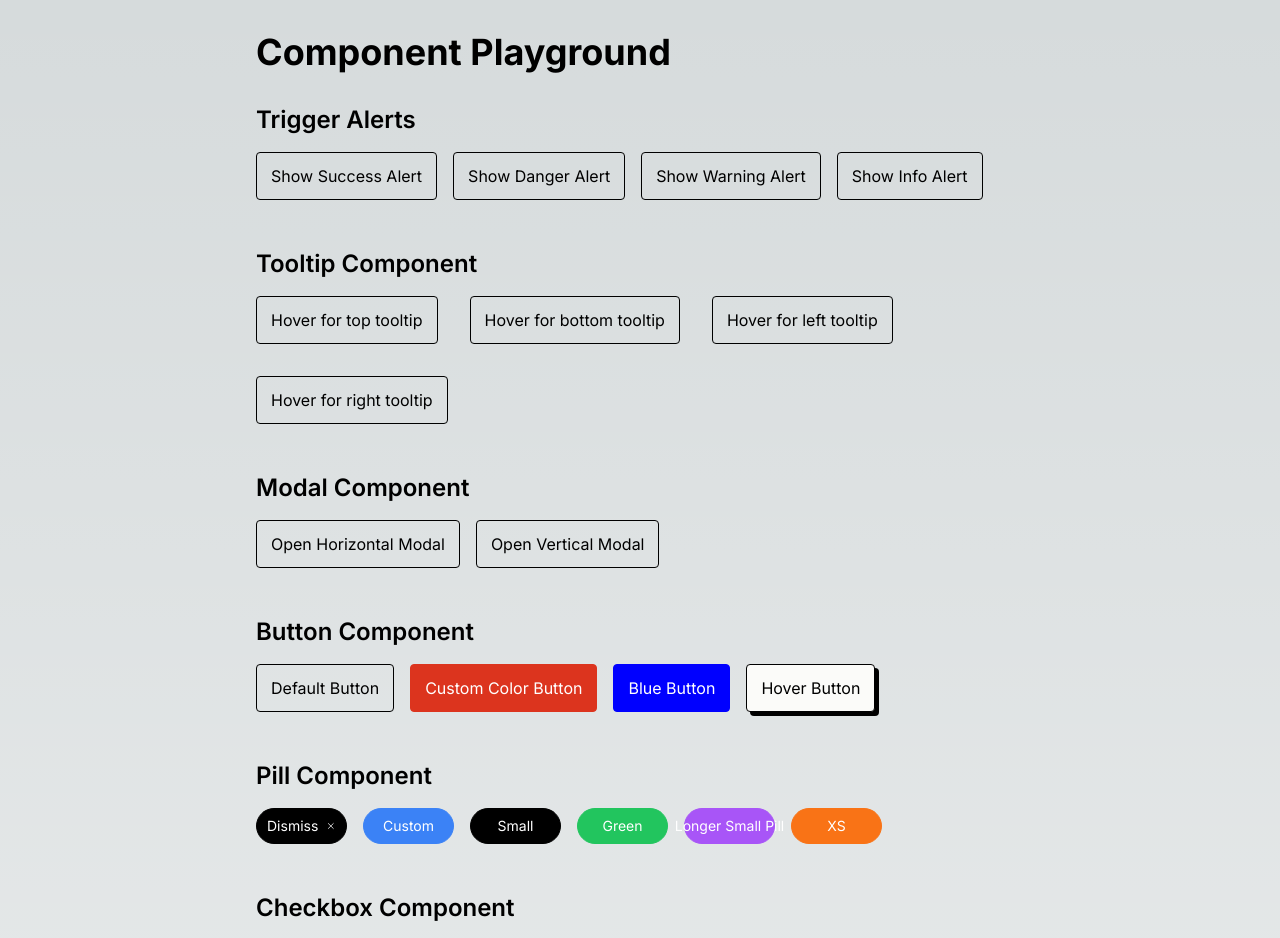
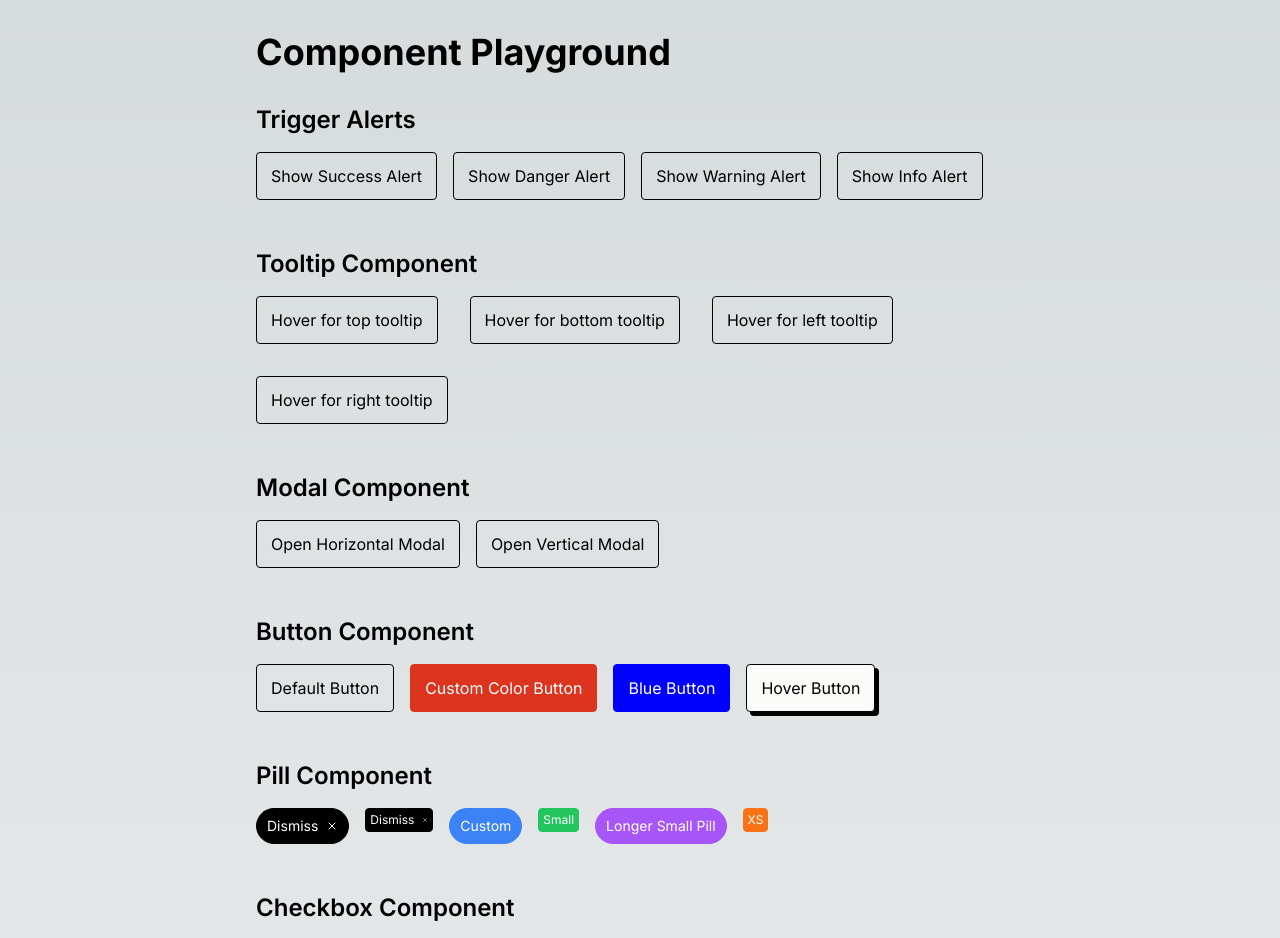
Before and after one commit to m2rads/financial-calendar, a Next.js app: page /playground in a window 1280 px wide. Shown: the top 938 px of the page. Built offline with nearby package versions, Linux system fonts and the light colour scheme.

Commit message:
add small pill

```diff
--- a/app/playground/page.tsx
+++ b/app/playground/page.tsx
@@ -163,24 +163,25 @@ export default function Playground() {
         <section className="space-y-4 mb-12">
           <h2 className="text-2xl font-semibold">Pill Component</h2>
           <div className="flex flex-wrap gap-4">
-            <Pill className="bg-black text-white border-black hover:shadow-[4px_4px_0px_0px_rgba(0,0,0,1)] hover:-translate-x-[2px] hover:-translate-y-[2px]">
-              <PillContent>Dismiss</PillContent>
+            <Pill variant="rounded" className="bg-black text-white border-black hover:shadow-[4px_4px_0px_0px_rgba(0,0,0,1)] hover:-translate-x-[2px] hover:-translate-y-[2px]">
+              <PillContent variant="rounded">Dismiss</PillContent>
               <OutlineX className="w-3 h-3" />
             </Pill>
-            <Pill className="bg-blue-500 text-white border-blue-500 hover:shadow-[4px_4px_0px_0px_rgba(59,130,246,1)] hover:-translate-x-[2px] hover:-translate-y-[2px]">
-              <PillContent>Custom</PillContent>
+            <Pill variant="small" className="bg-black text-white border-black hover:shadow-[4px_4px_0px_0px_rgba(0,0,0,1)] hover:-translate-x-[2px] hover:-translate-y-[2px] w-[68px]">
+              <PillContent variant="small">Dismiss</PillContent>
+              <OutlineX className="w-3 h-3" />
             </Pill>
-            <Pill className="bg-black text-white border-black hover:shadow-[4px_4px_0px_0px_rgba(0,0,0,1)] hover:-translate-x-[2px] hover:-translate-y-[2px]">
-              <PillContent>Small</PillContent>
+            <Pill variant="rounded" className="bg-blue-500 text-white border-blue-500 hover:shadow-[4px_4px_0px_0px_rgba(59,130,246,1)] hover:-translate-x-[2px] hover:-translate-y-[2px]">
+              <PillContent variant="rounded">Custom</PillContent>
             </Pill>
-            <Pill className="bg-green-500 text-white border-green-500 hover:shadow-[4px_4px_0px_0px_rgba(34,197,94,1)] hover:-translate-x-[2px] hover:-translate-y-[2px]">
-              <PillContent>Green</PillContent>
+            <Pill variant="small" className="bg-green-500 text-white border-green-500 hover:shadow-[4px_4px_0px_0px_rgba(34,197,94,1)] hover:-translate-x-[2px] hover:-translate-y-[2px]">
+              <PillContent variant="small">Small</PillContent>
             </Pill>
-            <Pill className="bg-purple-500 text-white border-purple-500">
-              <PillContent>Longer Small Pill</PillContent>
+            <Pill variant="rounded" className="bg-purple-500 text-white border-purple-500">
+              <PillContent variant="rounded">Longer Small Pill</PillContent>
             </Pill>
-            <Pill className="bg-orange-500 text-white border-orange-500">
-              <PillContent>XS</PillContent>
+            <Pill variant="small" className="bg-orange-500 text-white border-orange-500">
+              <PillContent variant="small">XS</PillContent>
             </Pill>
           </div>
         </section>
--- a/components/ui/pill.tsx
+++ b/components/ui/pill.tsx
@@ -1,52 +1,52 @@
 import React from "react";
-import { cva, type VariantProps } from "class-variance-authority";
 import { cn } from "@/lib/utils";
 
-const pillVariants = cva(
-  "flex flex-row justify-center items-center gap-2 border border-solid box-border transition-all duration-200",
-  {
-    variants: {
-      size: {
-        regular: "w-[91px] h-9 px-2.5 py-1.5 rounded-[160px] text-sm leading-[130%]",
-        small: "h-6 px-1.5 py-0.5 rounded text-xs leading-[120%]",
-      },
-    },
-    defaultVariants: {
-      size: "regular",
-    },
-  }
-);
-
-interface PillProps
-  extends React.HTMLAttributes<HTMLDivElement>,
-    VariantProps<typeof pillVariants> {
-  hoverEffect?: boolean;
+interface PillProps extends React.HTMLAttributes<HTMLDivElement> {
+  variant?: 'rounded' | 'small';
+  children: React.ReactNode;
 }
 
-const Pill = React.forwardRef<HTMLDivElement, PillProps>(
-  ({ className, size, children, hoverEffect = false, ...props }, ref) => {
+export const Pill: React.FC<PillProps> = ({ variant = 'rounded', children, className, ...props }) => {
   return (
     <div
-        className={cn(pillVariants({ size }), className)}
-        ref={ref}
+      className={cn(
+        "flex flex-row justify-center items-center gap-2 border border-black border-solid bg-white",
+        variant === 'rounded'
+          ? "h-9 px-2.5 py-1.5 rounded-[160px]"
+          : "h-6 px-1 rounded inline-flex items-center", // Added px-1 and inline-flex items-center
+        "hover:shadow-[4px_4px_0px_0px_rgba(0,0,0,1)] hover:-translate-x-[2px] hover:-translate-y-[2px] transition-all duration-200 ease-in-out",
+        className
+      )}
       {...props}
     >
       {children}
     </div>
   );
-  }
-);
+};
 
-Pill.displayName = "Pill";
-
-const PillContent = React.forwardRef<HTMLParagraphElement, React.HTMLAttributes<HTMLParagraphElement>>(
-  ({ className, children, ...props }, ref) => (
-    <p ref={ref} className={cn("font-mabry-pro font-[400] text-center whitespace-nowrap", className)} {...props}>
+export const PillContent: React.FC<React.HTMLAttributes<HTMLParagraphElement> & { variant?: 'rounded' | 'small' }> =
+  ({ children, className, variant = 'rounded', ...props }) => {
+  return (
+    <p
+      className={cn(
+        "flex items-center justify-center font-mabry-pro font-[400] text-center", // Added items-center
+        variant === 'rounded'
+          ? "text-sm leading-[130%]"
+          : "text-xs leading-[120%]",
+        className
+      )}
+      {...props}
+    >
       {children}
     </p>
-  )
   );
+};
 
-PillContent.displayName = "PillContent";
-
-export { Pill, PillContent, pillVariants };
+export const PillIcon: React.FC<React.ImgHTMLAttributes<HTMLImageElement>> = ({ className, ...props }) => {
+  return (
+    <img
+      className={cn("w-3 h-3", className)}
+      {...props}
+    />
+  );
+};
```
Lines whose indentation alone changed are shown as unchanged.
